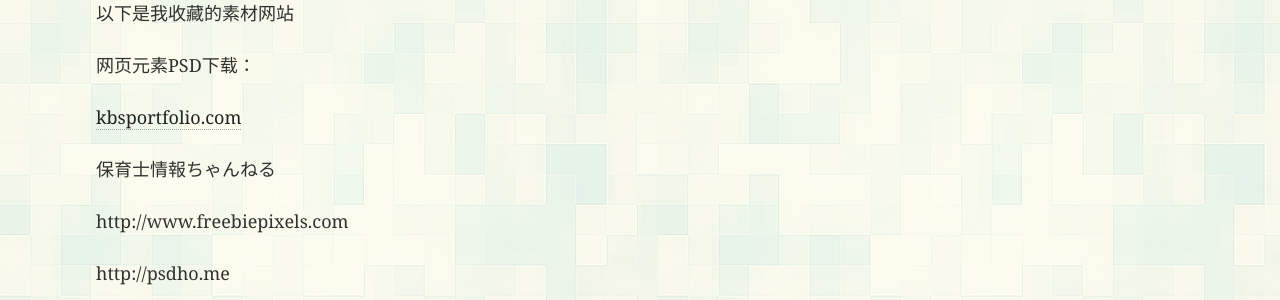
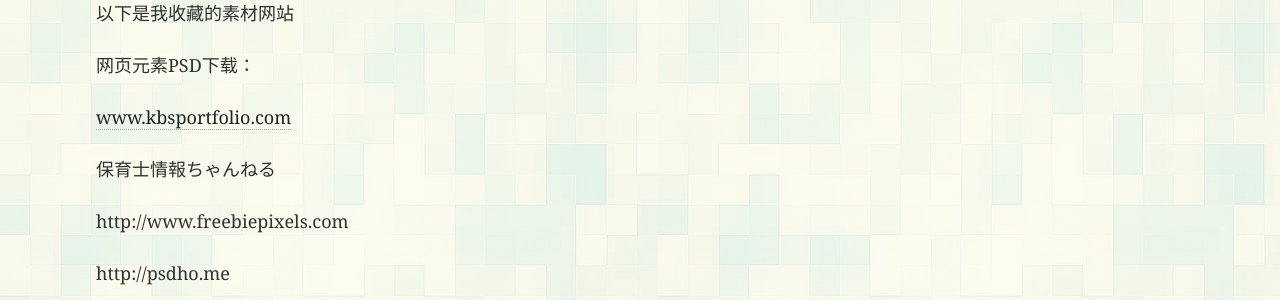
Before and after one commit to capeucape/capeucape.github.io, a Jekyll site: the page built from _posts/2018-01-29-website design.md, in a window 1280 px wide and 900 px high, scrolled down 439 px. Shown: the part 155-455 px from the top of the window. Built offline with Jekyll 4.4.1, drawn with Linux system fonts in a browser that asks for light colours.

Commit message:
解决链接问题

```diff
--- a/_posts/2018-01-29-website design.md
+++ b/_posts/2018-01-29-website design.md
@@ -15,7 +15,7 @@
 
 网页元素PSD下载：
 
-<a href="www.kbsportfolio.com">kbsportfolio.com</a>
+<a href="www.kbsportfolio.com" target="view_window">www.kbsportfolio.com</a>
 
 保育士情報ちゃんねる
 
```
